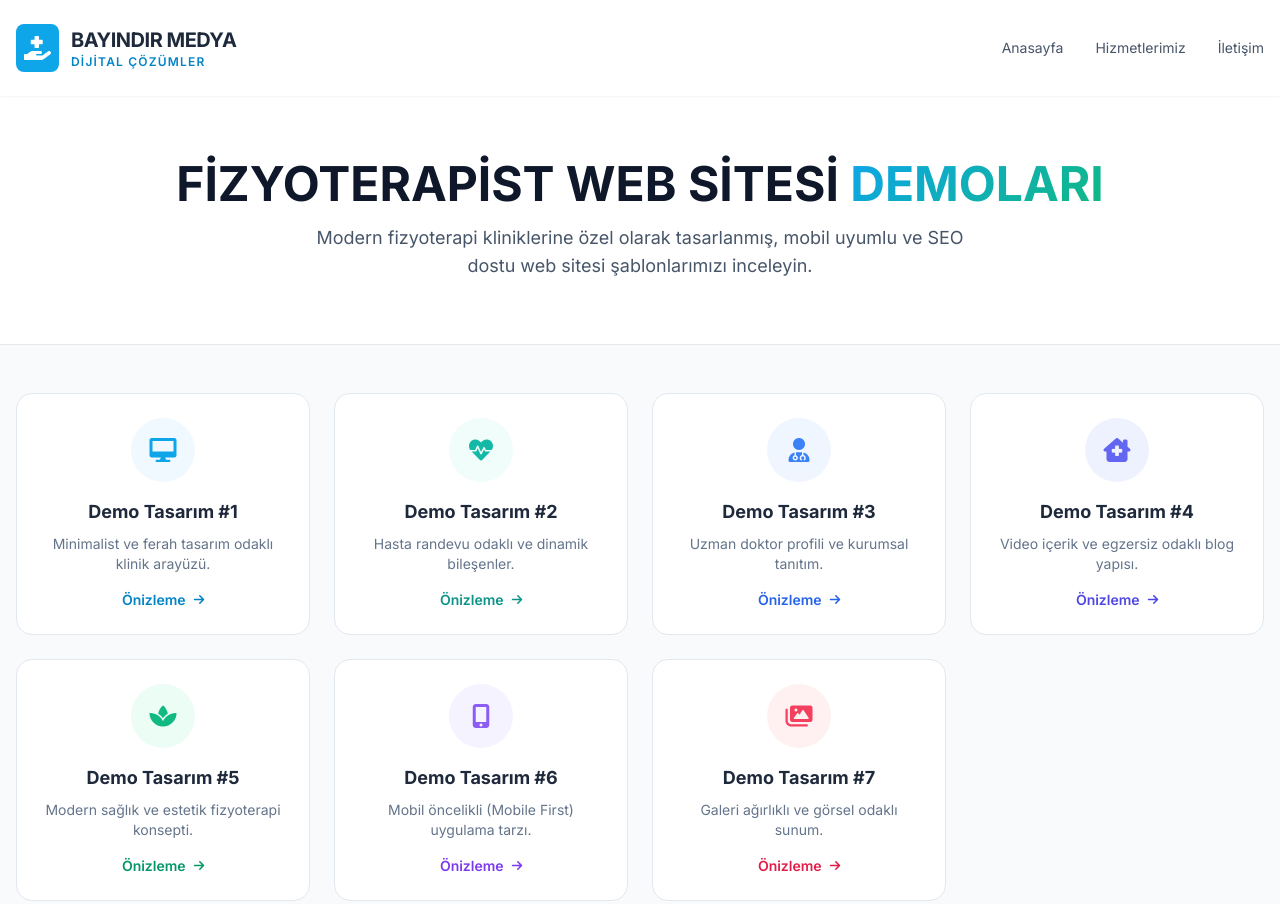
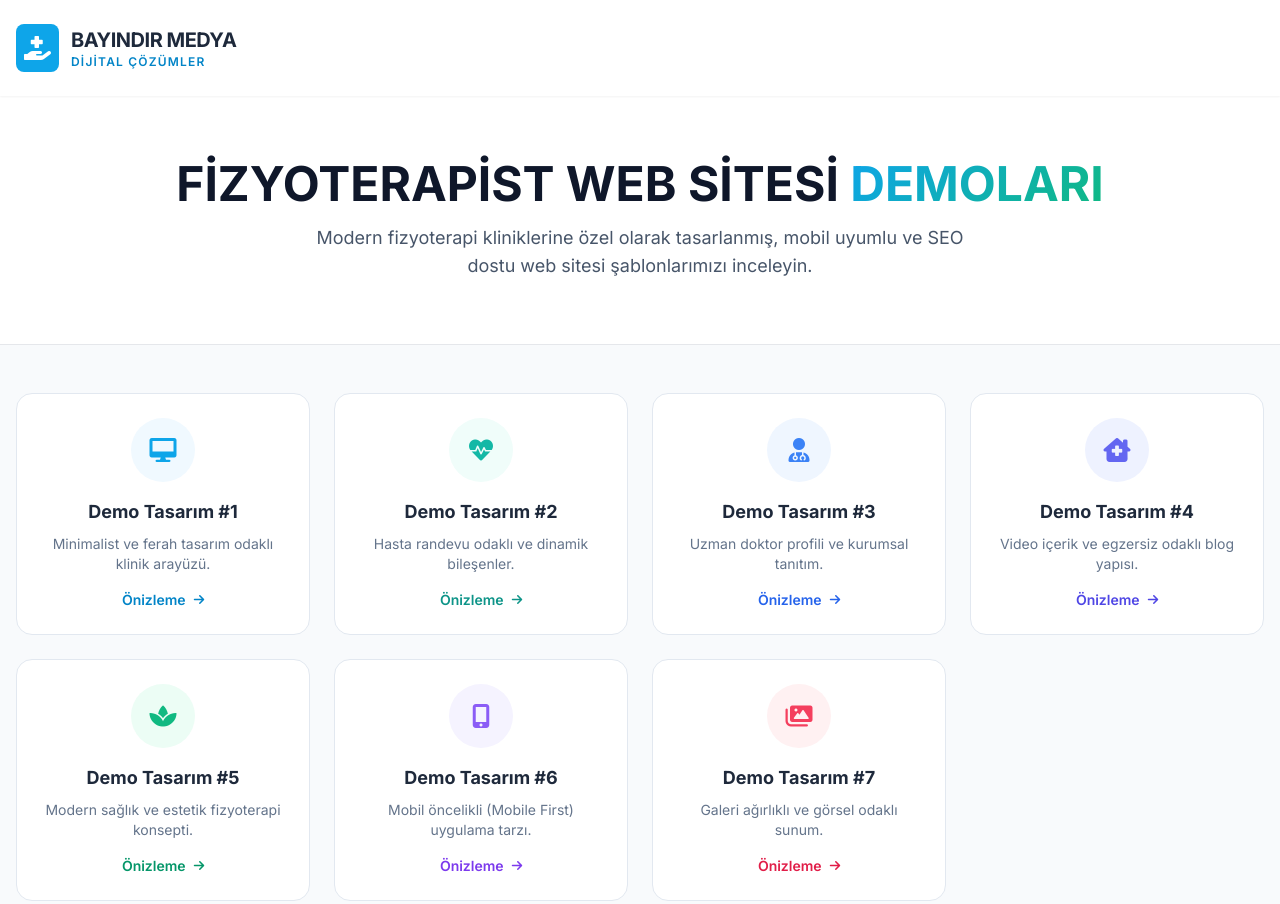
Before and after one commit to Metebay/demosites, a plain HTML site: page index.html in a window 1280 px wide. Shown: the top 904 px of the page. Drawn offline with nearby package versions, Linux system fonts and the light colour scheme.

Commit message:
Remove navigation links from index.html
Removed the navigation links from the header.

```diff
--- a/index.html
+++ b/index.html
@@ -43,11 +43,6 @@
                     <p class="text-xs text-sky-600 font-semibold tracking-widest uppercase">Dijital Çözümler</p>
                 </div>
             </div>
-            <nav class="hidden md:flex space-x-8 text-sm font-medium text-slate-600">
-                <a href="#" class="hover:text-sky-600 transition">Anasayfa</a>
-                <a href="#" class="hover:text-sky-600 transition">Hizmetlerimiz</a>
-                <a href="#" class="hover:text-sky-600 transition">İletişim</a>
-            </nav>
         </div>
     </header>
 
```
